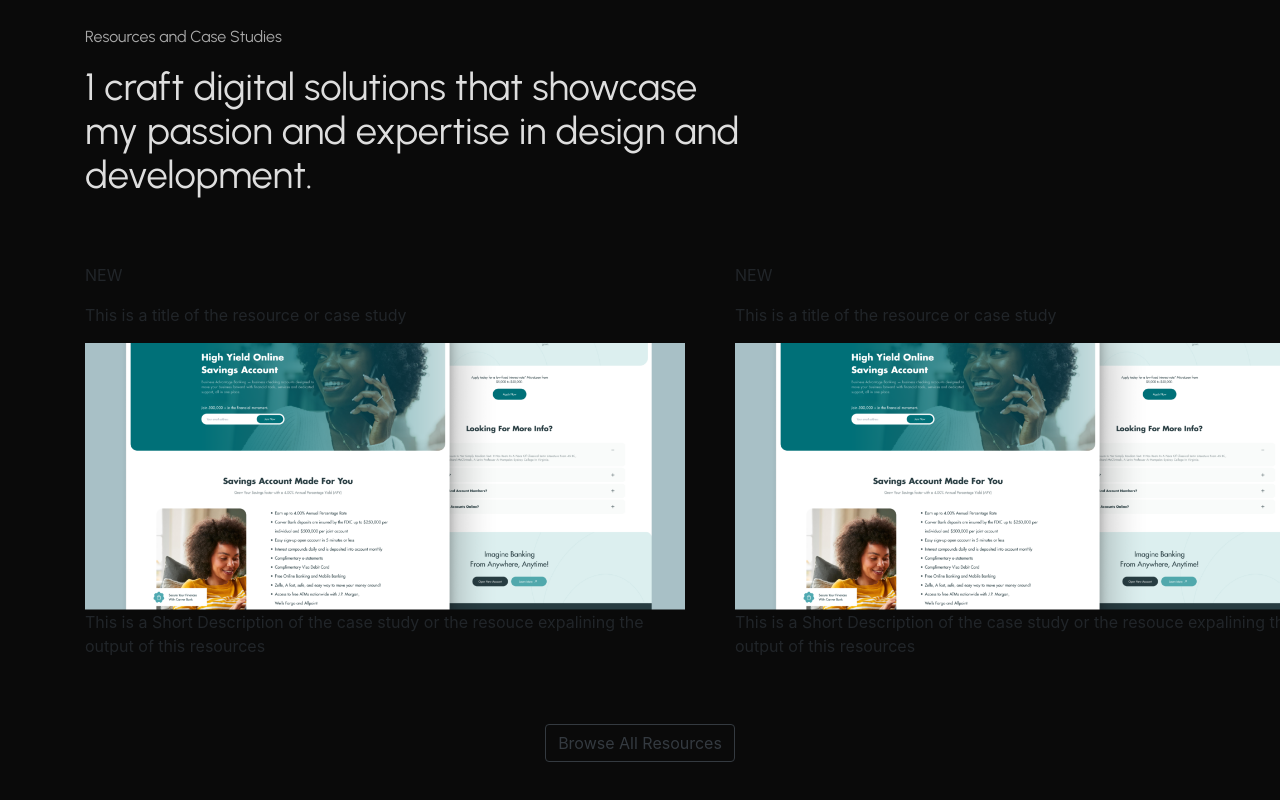
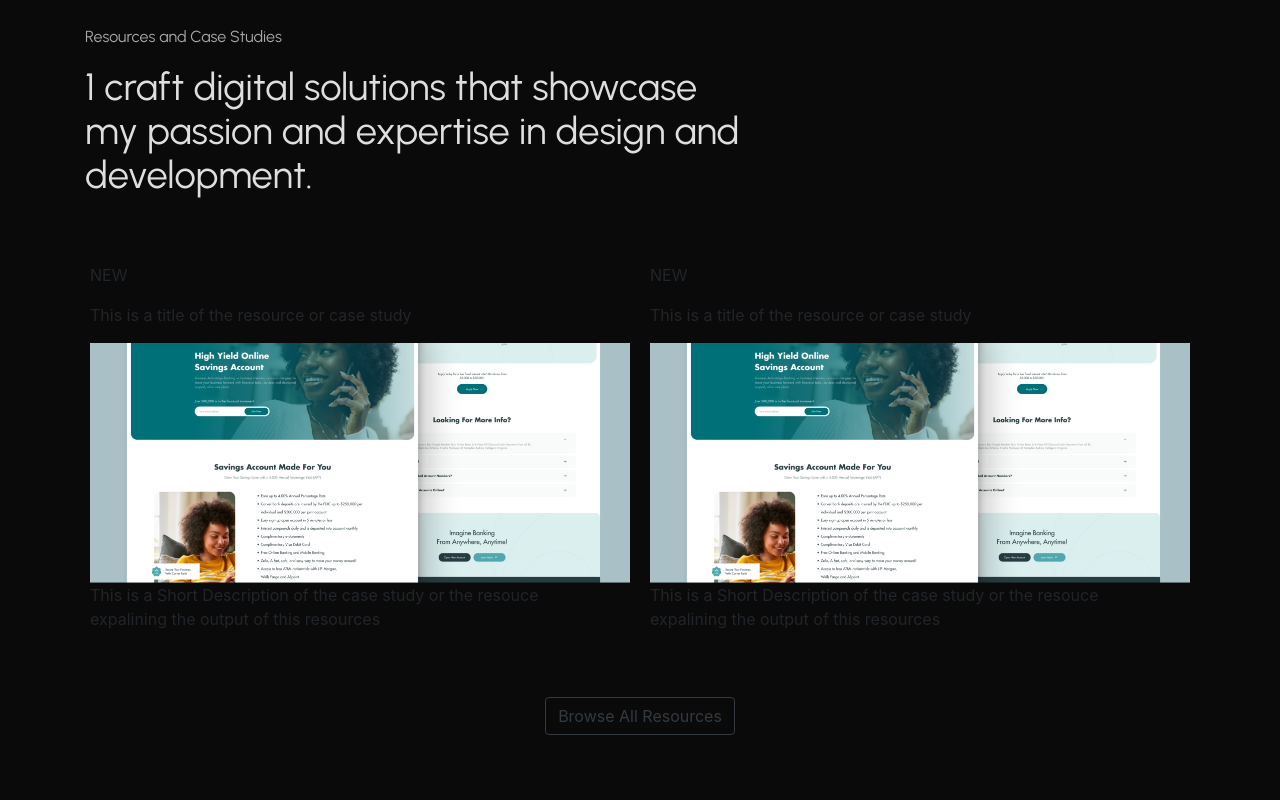
Before and after one commit to ranasami1/Shehab-website-template, a plain HTML site: page index.html in a window 1280 px wide. Shown: the part 4538-5338 px from the top of the page. After the commit the page ends 5313 px from the top, so only its background shows below. Drawn offline with nearby package versions, Linux system fonts and the light colour scheme; a web font is replaced by a local one.

Commit message:
styling sec62

```diff
--- a/index.html
+++ b/index.html
@@ -227,18 +227,18 @@
                   passion and expertise in design and
                   development.</p>
               </div>
-              <div id="sec62" class="container">
+              <div id="sec62" class="row">
                 <div>
                   <p>NEW</p>
                   <p>This is a title of the resource or case study</p>
-                  <img src="./assest/Group 483213.png" style="width: 600px;">
-                  <p>This is a Short Description of the case study or the resouce expalining the output of this resources </p>
+                  <img src="./assest/Group 483213.png" style="max-width: 540px;">
+                  <p style="width: 500px;">This is a Short Description of the case study or the resouce expalining the output of this resources </p>
                 </div>
                 <div>
                   <p>NEW</p>
                   <p>This is a title of the resource or case study</p>
-                  <img src="./assest/Group 483213.png" style="width: 600px;">
-                  <p>This is a Short Description of the case study or the resouce expalining the output of this resources </p>
+                  <img src="./assest/Group 483213.png"  style="max-width: 540px;">
+                  <p style="width: 500px;">This is a Short Description of the case study or the resouce expalining the output of this resources </p>
                 </div>
               </div>
               <button type="button" class="btn btn-outline-dark text-center">Browse All Resources </button>
--- a/style.css
+++ b/style.css
@@ -365,6 +365,7 @@ svg{
     flex-direction: column;
     align-items: center;
     margin: 40px 0;
+    height: auto;
 }
 #sec6 #sec61 p:first-child{
     font-family: "Urbanist",sans-serif;
@@ -383,6 +384,7 @@ svg{
 }
 #sec6 #sec62{
     display: flex;
-    gap: 50px;
+    height: auto;
+    gap: 20px;
     margin: 50px 0;
 }
```
